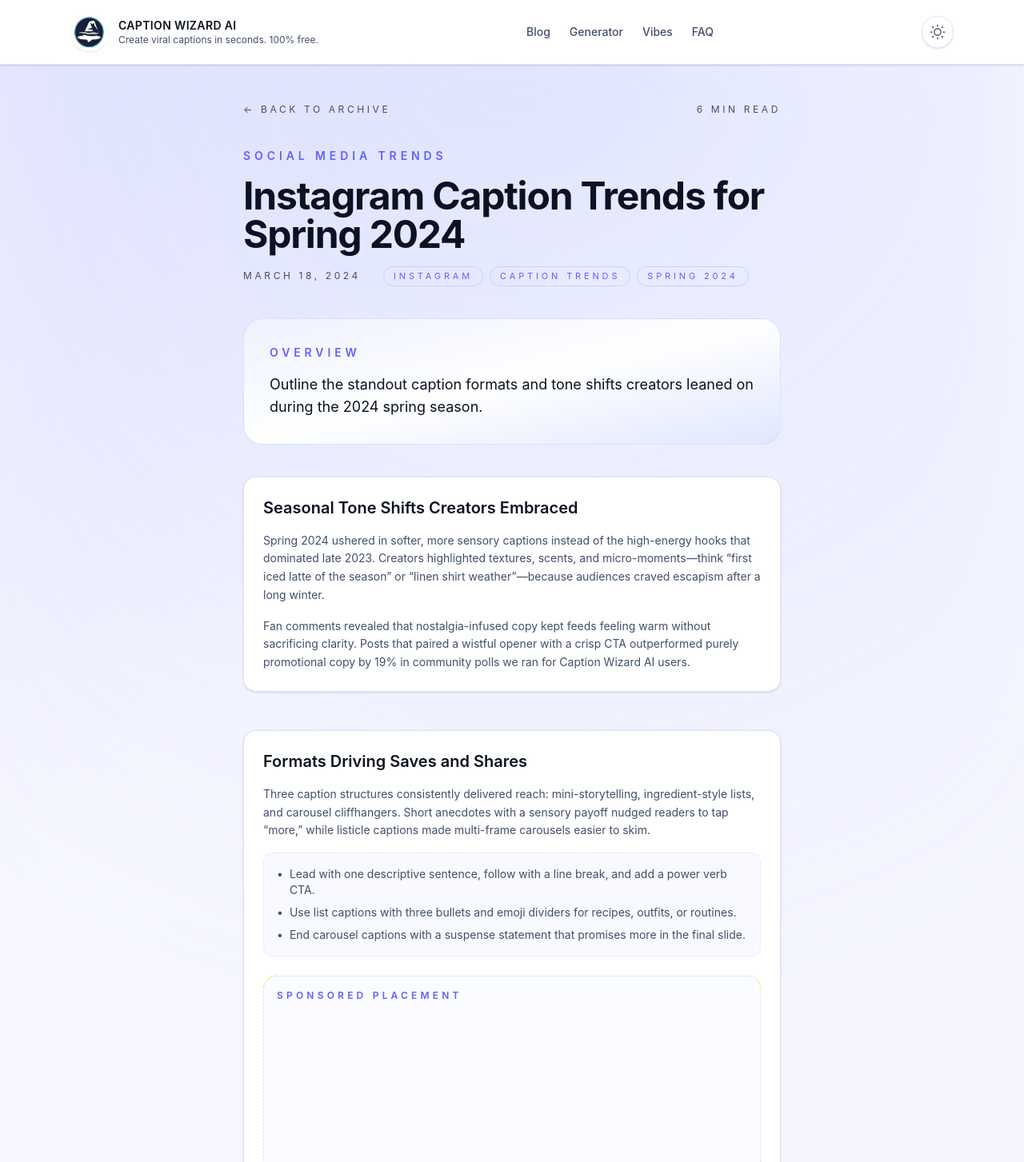
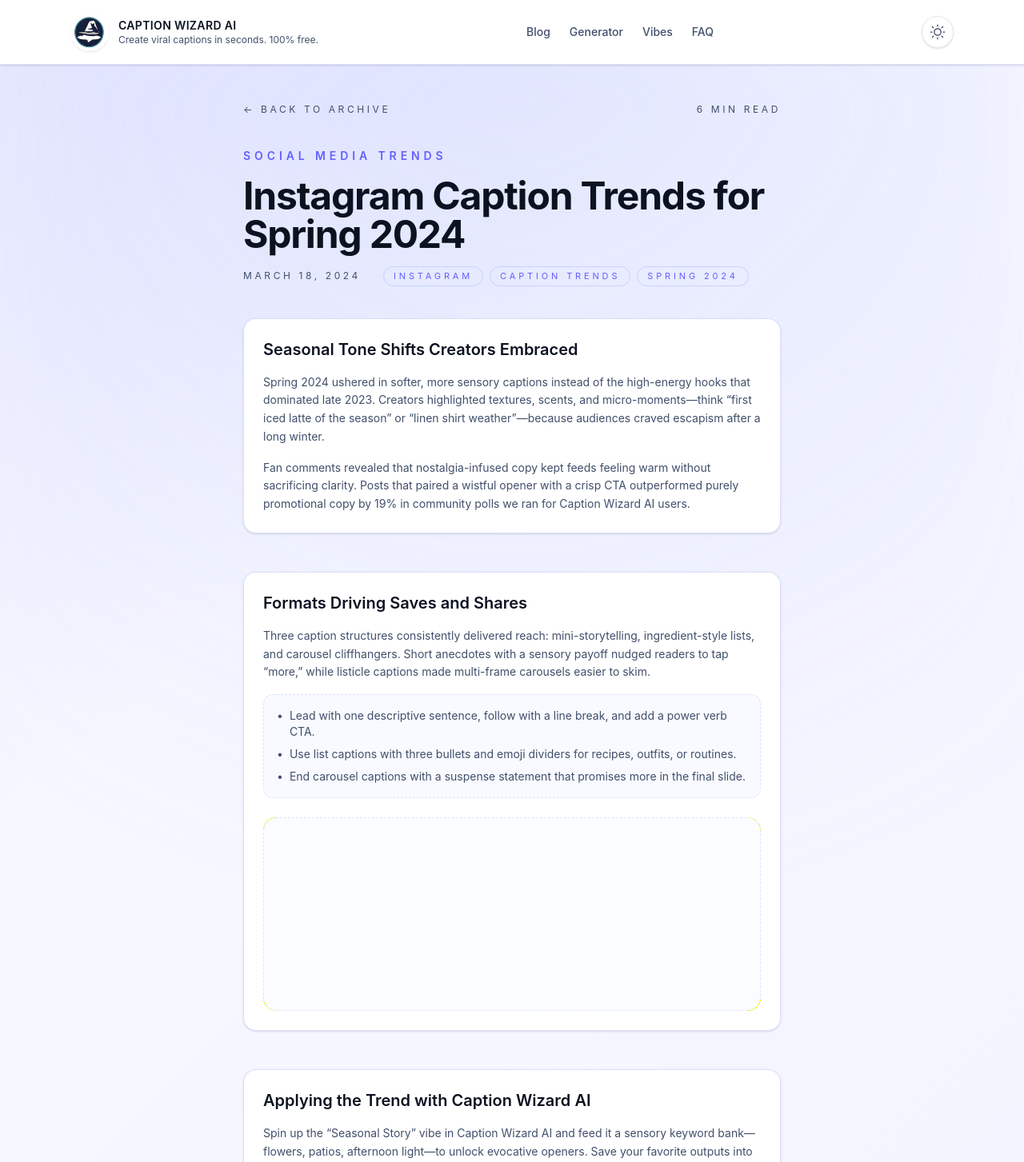
Before and after one commit to UmarRiaz321/instacaption, a Next.js app: page /blog/instagram-caption-trends-spring-2024 in a window 1280 px wide. Shown: the top 1453 px of the page at 80% size. Built offline with nearby package versions, Linux system fonts and the light colour scheme.

Commit message:
some fixes for smoothnes of blog

```diff
--- a/src/app/blog/[slug]/page.tsx
+++ b/src/app/blog/[slug]/page.tsx
@@ -119,7 +119,7 @@ export default async function BlogPostPage({ params }: BlogPostPageProps) {
           </div>
         </header>
 
-        <section
+        {/* <section
           className="rounded-3xl border border-indigo-200/60 bg-gradient-to-br from-indigo-50 via-white to-indigo-100 p-8 dark:border-indigo-400/30 dark:from-indigo-950/40 dark:via-slate-950 dark:to-indigo-900/40"
           aria-label={post.heroImageAlt ?? post.title}
         >
@@ -127,7 +127,7 @@ export default async function BlogPostPage({ params }: BlogPostPageProps) {
             Overview
           </p>
           <p className="mt-4 text-lg text-[var(--foreground-primary)]">{post.shortDescription}</p>
-        </section>
+        </section> */}
 
         <div className="space-y-12">
           {post.content.map((section, index) => (
@@ -155,9 +155,9 @@ export default async function BlogPostPage({ params }: BlogPostPageProps) {
               )}
               {index === 1 && (
                 <div className="mt-6 rounded-2xl border border-dashed border-indigo-200/60 bg-indigo-50/30 p-4 dark:border-indigo-400/30 dark:bg-indigo-950/20">
-                  <p className="mb-3 text-xs font-semibold uppercase tracking-[0.35em] text-indigo-500">
+                  {/* <p className="mb-3 text-xs font-semibold uppercase tracking-[0.35em] text-indigo-500">
                     Sponsored Placement
-                  </p>
+                  </p> */}
                   <AdSlot slotId="blog-inline-001" className="h-52 w-full" />
                 </div>
               )}
--- a/src/app/blog/page.tsx
+++ b/src/app/blog/page.tsx
@@ -73,7 +73,7 @@ export default function BlogPage() {
             Caption Wizard AI Newsroom
           </h1>
         </div>
-
+{/*
         <div className="rounded-2xl border border-[var(--border-subtle)] bg-[var(--background-elevated)] p-6 shadow-sm">
           <div className="grid gap-12 lg:grid-cols-[minmax(0,1fr)_320px]">
             <div className="space-y-4">
@@ -87,7 +87,7 @@ export default function BlogPage() {
               <AdSlot slotId="blog-hero-001" className="h-60 w-full" />
             </div>
           </div>
-        </div>
+        </div> */}
 
         <div className="grid gap-6">
           <div className="flex items-center justify-between gap-4">
```
